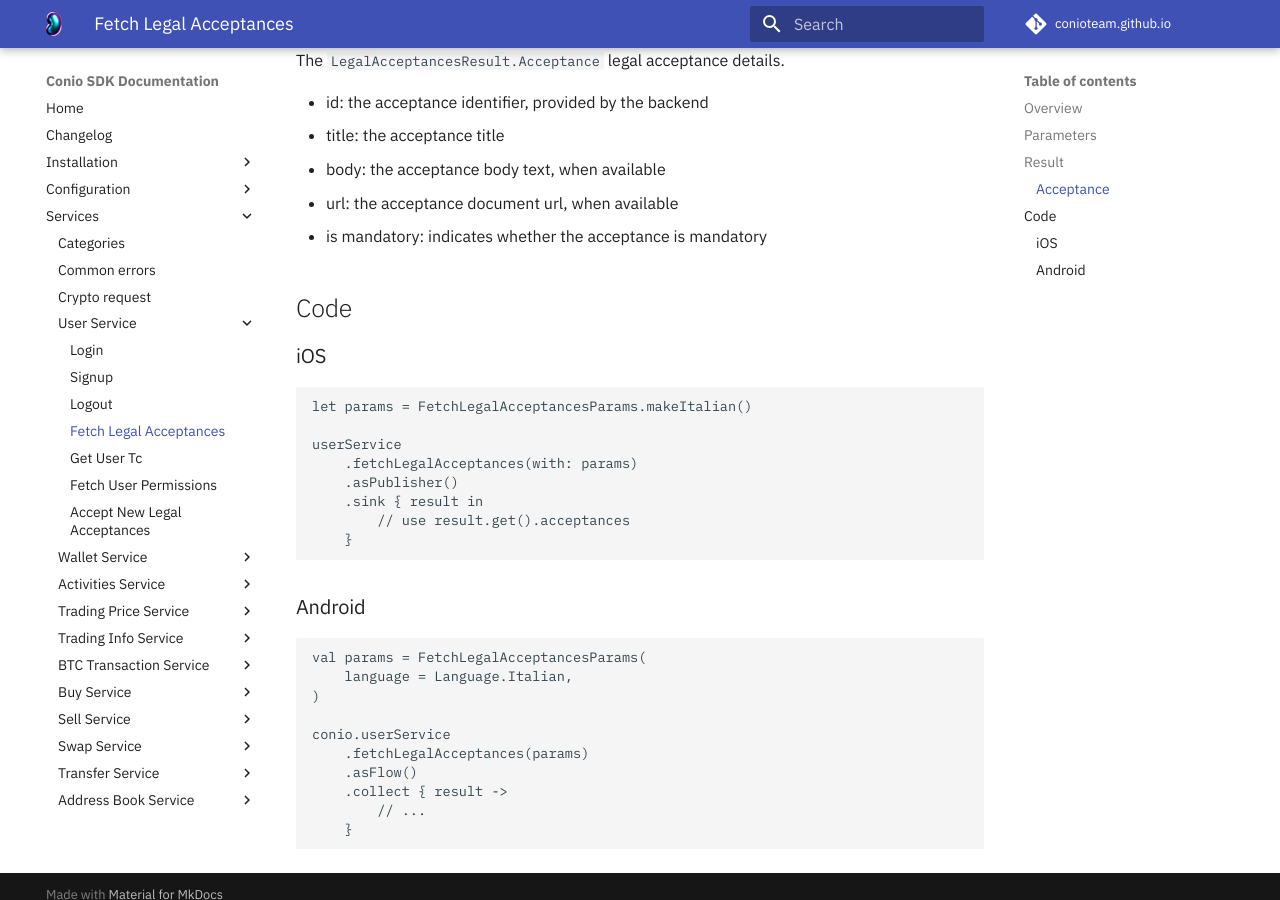
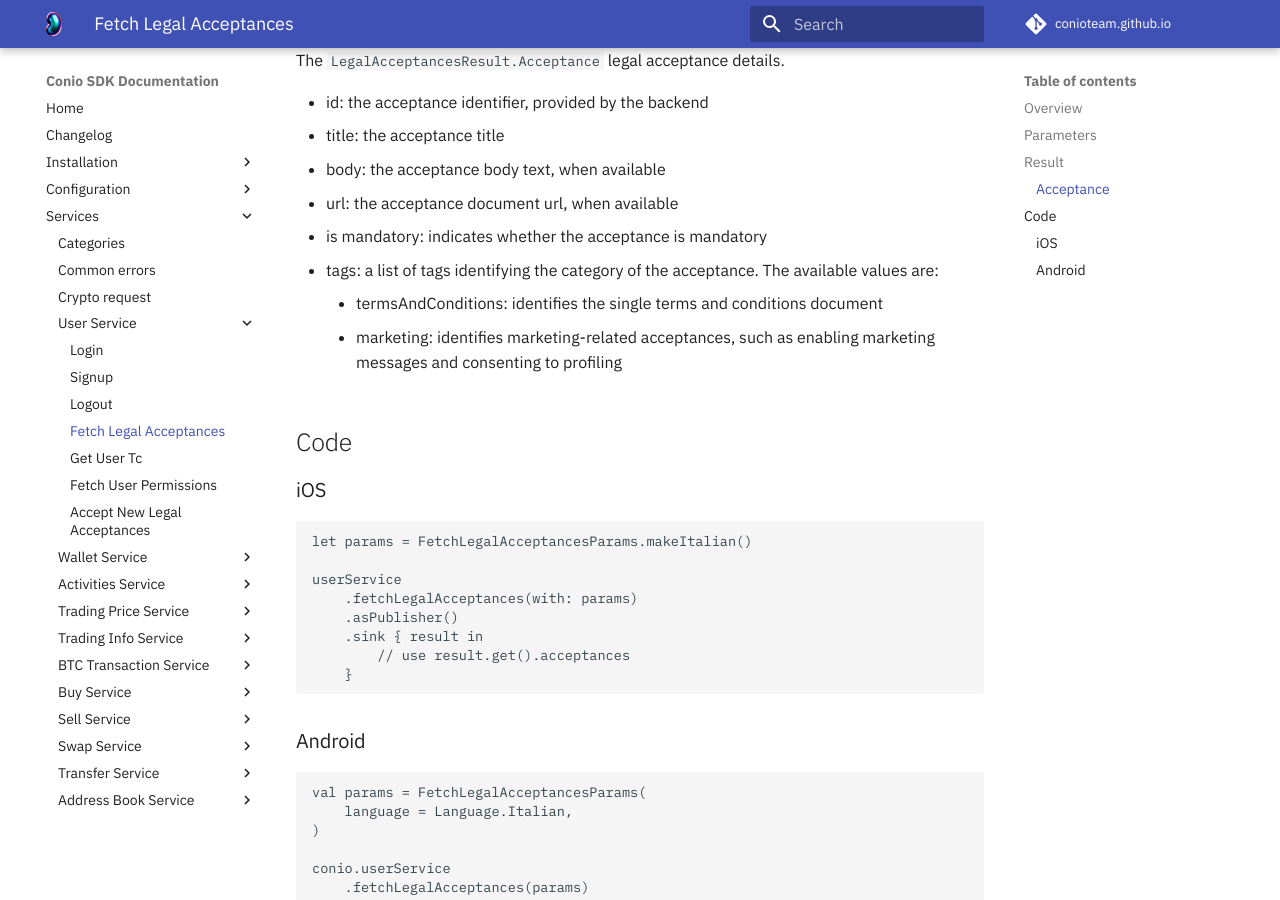
Before and after one commit to Conio/conio.github.io, an MkDocs documentation site: the page built from docs/Features/UserService/FetchLegalAcceptances.md, in a window 1280 px wide and 900 px high, scrolled down 772 px. Built offline with MkDocs 1.6.1 and Material for MkDocs 9.7.7, drawn with Linux system fonts in a browser that asks for light colours; comment, search, counter and statistics services are not loaded; the version menu is left out.

Commit message:
doc(B2C-597): add tags in legal acceptances documentation

```diff
--- a/docs/Features/UserService/FetchLegalAcceptances.md
+++ b/docs/Features/UserService/FetchLegalAcceptances.md
@@ -27,6 +27,9 @@ The `LegalAcceptancesResult.Acceptance` legal acceptance details.
 - body: the acceptance body text, when available
 - url: the acceptance document url, when available
 - is mandatory: indicates whether the acceptance is mandatory
+- tags: a list of tags identifying the category of the acceptance. The available values are:
+    - termsAndConditions: identifies the single terms and conditions document
+    - marketing: identifies marketing-related acceptances, such as enabling marketing messages and consenting to profiling
 
 ## Code
 
```
